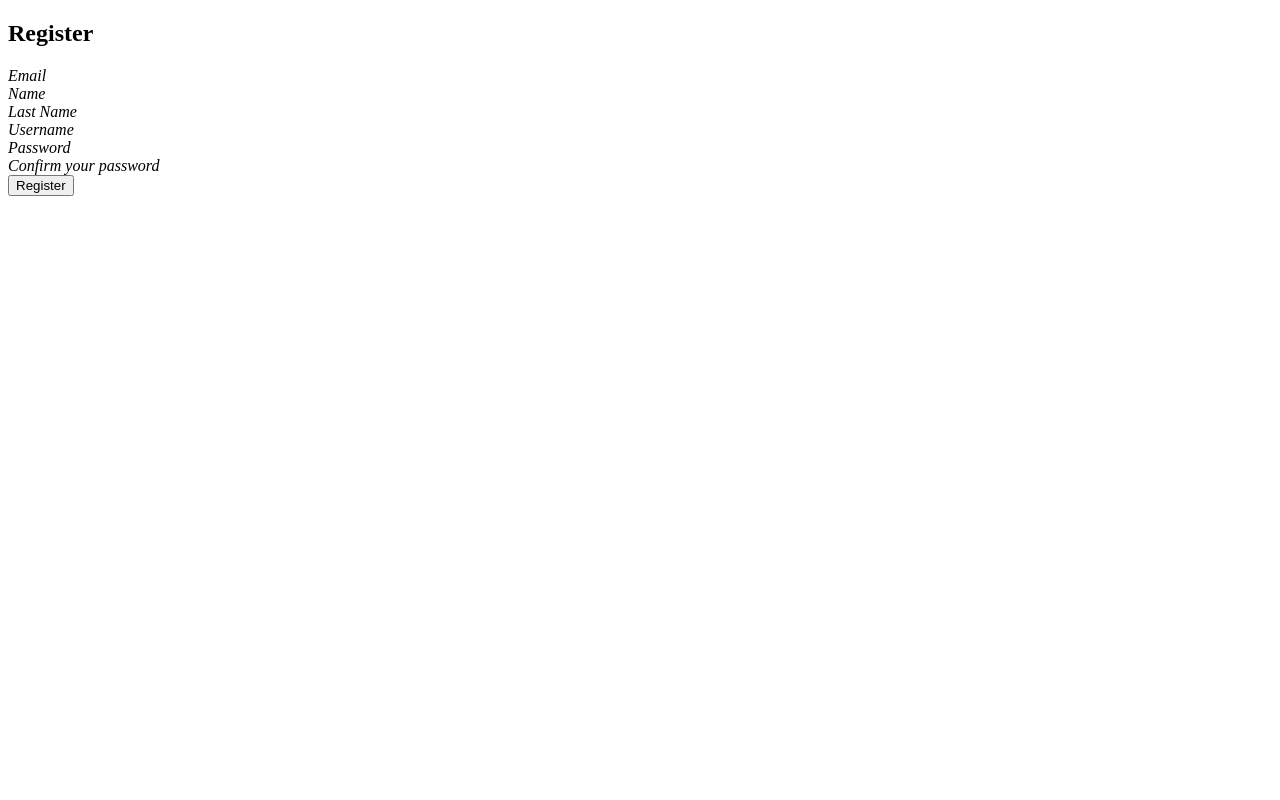
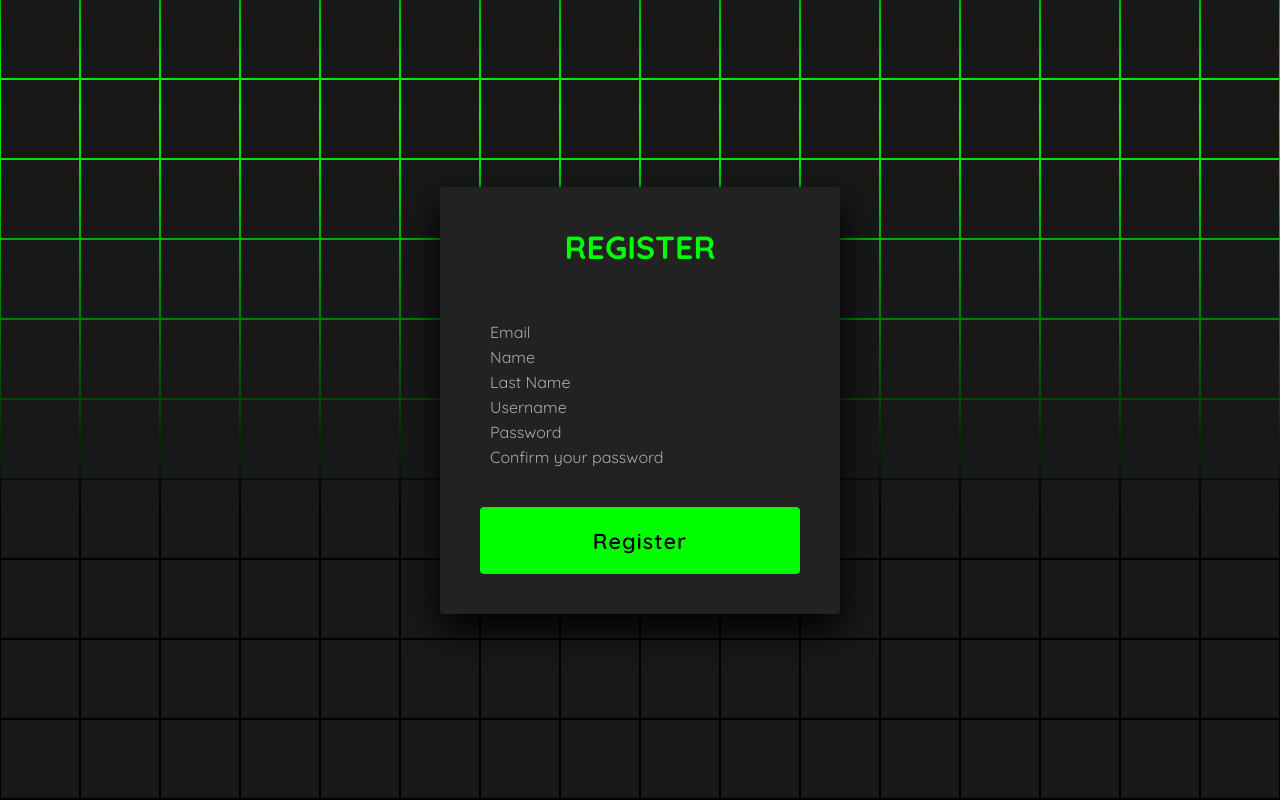
Before and after one commit to Andry925/Library_app, a Django app: template library/accounts/templates/accounts/register.html in a window 1280 px wide. Run offline with Django 5.2, Linux system fonts and the light colour scheme; the template is opened without the code that fills it, so the values that code supplies are empty.

Commit message:
Adding css file

```diff
--- a/library/accounts/static/accounts/style.css
+++ b/library/accounts/static/accounts/style.css
@@ -0,0 +1,188 @@
+@import url('https://fonts.googleapis.com/css2?family=Quicksand:wght@300;400;500;600;700&display=swap');
+*
+{
+  margin: 0;
+  padding: 0;
+  box-sizing: border-box;
+  font-family: 'Quicksand', sans-serif;
+}
+body
+{
+  display: flex;
+  justify-content: center;
+  align-items: center;
+  min-height: 100vh;
+  background: #000;
+}
+section
+{
+  position: absolute;
+  width: 100vw;
+  height: 100vh;
+  display: flex;
+  justify-content: center;
+  align-items: center;
+  gap: 2px;
+  flex-wrap: wrap;
+  overflow: hidden;
+}
+section::before
+{
+  content: '';
+  position: absolute;
+  width: 100%;
+  height: 100%;
+  background: linear-gradient(#000,#0f0,#000);
+  animation: animate 5s linear infinite;
+}
+@keyframes animate
+{
+  0%
+  {
+    transform: translateY(-100%);
+  }
+  100%
+  {
+    transform: translateY(100%);
+  }
+}
+section span
+{
+  position: relative;
+  display: block;
+  width: calc(6.25vw - 2px);
+  height: calc(6.25vw - 2px);
+  background: #181818;
+  z-index: 2;
+  transition: 1.5s;
+}
+section span:hover
+{
+  background: #0f0;
+  transition: 0s;
+}
+
+section .signin
+{
+  position: absolute;
+  width: 400px;
+  background: #222;
+  z-index: 1000;
+  display: flex;
+  justify-content: center;
+  align-items: center;
+  padding: 40px;
+  border-radius: 4px;
+  box-shadow: 0 15px 35px rgba(0,0,0,9);
+}
+section .signin .content
+{
+  position: relative;
+  width: 100%;
+  display: flex;
+  justify-content: center;
+  align-items: center;
+  flex-direction: column;
+  gap: 40px;
+}
+section .signin .content h2
+{
+  font-size: 2em;
+  color: #0f0;
+  text-transform: uppercase;
+}
+section .signin .content .form
+{
+  width: 100%;
+  display: flex;
+  flex-direction: column;
+  gap: 25px;
+}
+section .signin .content .form .inputBox
+{
+  position: relative;
+  width: 100%;
+}
+section .signin .content .form .inputBox input
+{
+  position: relative;
+  width: 100%;
+  background: #333;
+  border: none;
+  outline: none;
+  padding: 25px 10px 7.5px;
+  border-radius: 4px;
+  color: #fff;
+  font-weight: 500;
+  font-size: 1em;
+}
+section .signin .content .form .inputBox i
+{
+  position: absolute;
+  left: 0;
+  padding: 15px 10px;
+  font-style: normal;
+  color: #aaa;
+  transition: 0.5s;
+  pointer-events: none;
+}
+.signin .content .form .inputBox input:focus ~ i,
+.signin .content .form .inputBox input:valid ~ i
+{
+  transform: translateY(-7.5px);
+  font-size: 0.8em;
+  color: #fff;
+}
+.signin .content .form .links
+{
+  position: relative;
+  width: 100%;
+  display: flex;
+  justify-content: space-between;
+}
+.signin .content .form .links a
+{
+  color: #fff;
+  text-decoration: none;
+}
+.signin .content .form .links a:nth-child(2)
+{
+  color: #0f0;
+  font-weight: 600;
+}
+.signin .content .form .inputBox input[type="submit"]
+{
+  padding: 20px;
+  background: #0f0;
+  color: #000;
+  font-weight: 600;
+  font-size: 1.35em;
+  letter-spacing: 0.05em;
+  cursor: pointer;
+}
+input[type="submit"]:active
+{
+  opacity: 0.6;
+}
+@media (max-width: 900px)
+{
+  section span
+  {
+    width: calc(10vw - 2px);
+    height: calc(10vw - 2px);
+  }
+}
+@media (max-width: 600px)
+{
+  section span
+  {
+    width: calc(20vw - 2px);
+    height: calc(20vw - 2px);
+  }
+}
+
+
+.my-checkbox {
+  transform: scale(2);
+  margin-right: 11px;
+}
--- a/library/accounts/templates/accounts/register.html
+++ b/library/accounts/templates/accounts/register.html
@@ -8,6 +8,8 @@
   <meta charset="UTF-8">
 
   <title>Register</title>
+
+  <link rel="stylesheet" type="text/css" href="{% static 'accounts/style.css' %}">
 
  </head>
 
```
